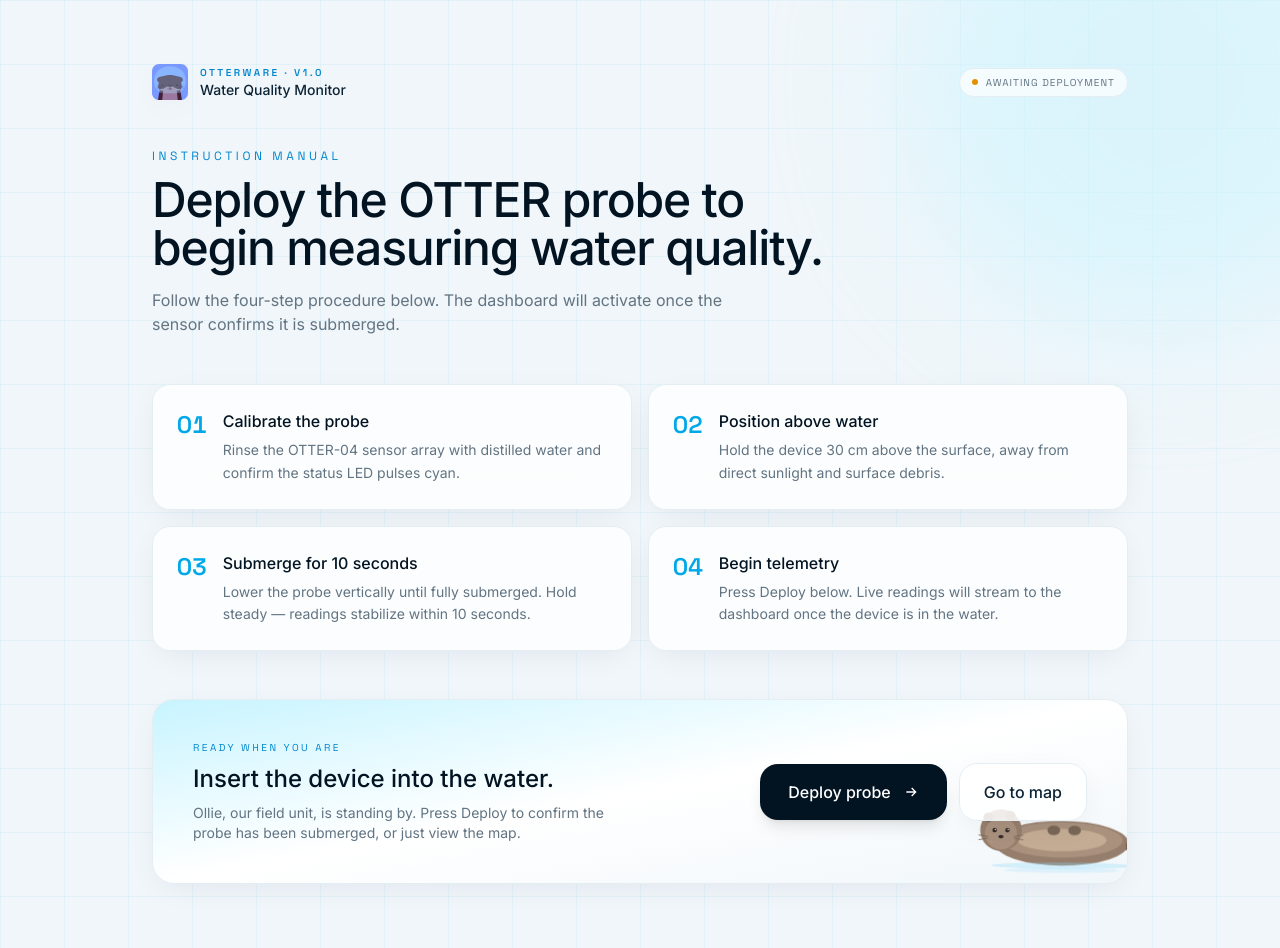
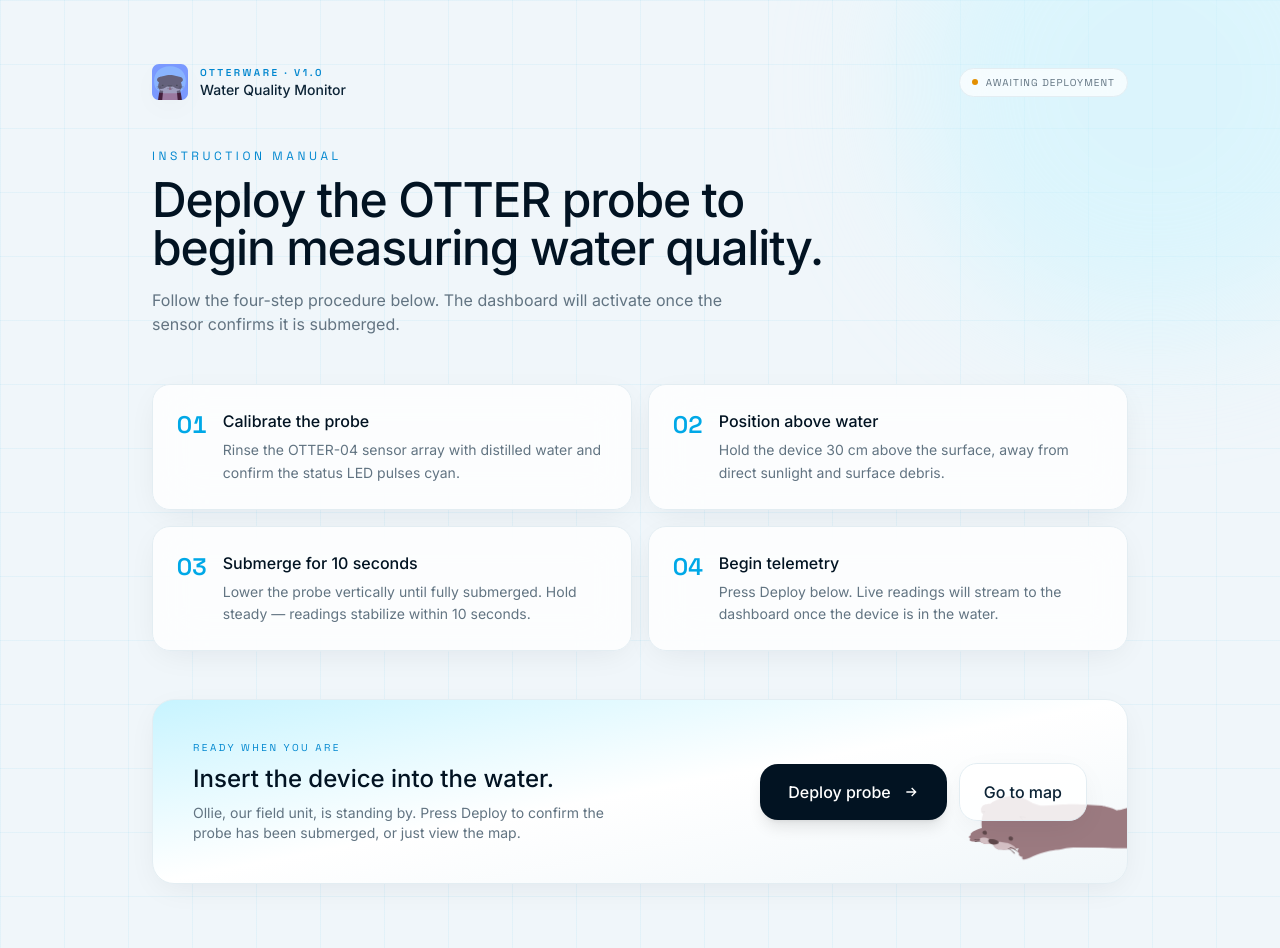
Before and after one commit to ErmalMC/OtterDisaster, a React (Vite) app in the folder frontend/: page / in a window 1280 px wide. Built offline with nearby package versions, Linux system fonts and the light colour scheme.

Commit message:
change otter that floats

```diff
--- a/frontend/src/components/Otter.jsx
+++ b/frontend/src/components/Otter.jsx
@@ -1,67 +1,7 @@
-export function Otter({ className }) {
+import otterDown from '../../public/otter-down.svg';
+
+export function Otter({className}) {
   return (
-    <svg
-      className={className}
-      viewBox="0 0 120 80"
-      fill="none"
-      xmlns="http://www.w3.org/2000/svg"
-      aria-label="Ollie the otter"
-    >
-      {/* Body floating on back */}
-      <ellipse cx="60" cy="48" rx="42" ry="14" fill="#8B6F5C" />
-      <ellipse cx="60" cy="46" rx="38" ry="11" fill="#A0856F" />
-      {/* Belly */}
-      <ellipse cx="60" cy="46" rx="28" ry="7" fill="#D4B89A" opacity="0.6" />
-      {/* Head */}
-      <circle cx="22" cy="40" r="13" fill="#8B6F5C" />
-      <circle cx="22" cy="42" r="10" fill="#A0856F" />
-      {/* Ears */}
-      <circle cx="14" cy="32" r="3" fill="#6B5444" />
-      <circle cx="28" cy="31" r="3" fill="#6B5444" />
-      {/* Eyes */}
-      <circle cx="18" cy="40" r="1.4" fill="#1A1110" />
-      <circle cx="26" cy="40" r="1.4" fill="#1A1110" />
-      <circle cx="18.4" cy="39.6" r="0.4" fill="#fff" />
-      <circle cx="26.4" cy="39.6" r="0.4" fill="#fff" />
-      {/* Nose */}
-      <ellipse cx="22" cy="44" rx="1.6" ry="1.1" fill="#1A1110" />
-      {/* Whiskers */}
-      <line x1="14" y1="44" x2="8" y2="43" stroke="#6B5444" strokeWidth="0.5" />
-      <line x1="14" y1="45" x2="8" y2="46" stroke="#6B5444" strokeWidth="0.5" />
-      <line
-        x1="30"
-        y1="44"
-        x2="36"
-        y2="43"
-        stroke="#6B5444"
-        strokeWidth="0.5"
-      />
-      <line
-        x1="30"
-        y1="45"
-        x2="36"
-        y2="46"
-        stroke="#6B5444"
-        strokeWidth="0.5"
-      />
-      {/* Paws holding device on belly */}
-      <ellipse cx="55" cy="40" rx="4" ry="3" fill="#6B5444" />
-      <ellipse cx="68" cy="40" rx="4" ry="3" fill="#6B5444" />
-      {/* Sensor device on belly */}
-{/*       <rect x="56" y="36" width="12" height="6" rx="1.5" fill="#1E293B" /> */}
-{/*       <circle cx="62" cy="39" r="1" fill="#7DD3FC"> */}
-{/*         <animate */}
-{/*           attributeName="opacity" */}
-{/*           values="1;0.3;1" */}
-{/*           dur="1.6s" */}
-{/*           repeatCount="indefinite" */}
-{/*         /> */}
-{/*       </circle> */}
-      {/* Tail */}
-      <path d="M 100 48 Q 115 44 118 50 Q 115 52 100 52 Z" fill="#6B5444" />
-      {/* Water ripples */}
-      <ellipse cx="60" cy="62" rx="44" ry="2" fill="#7DD3FC" opacity="0.3" />
-      <ellipse cx="60" cy="65" rx="36" ry="1.5" fill="#7DD3FC" opacity="0.2" />
-    </svg>
+      <img src={otterDown} className={className} alt="icon" />
   );
 }
```
Also changed, not shown: frontend/public/otter-down.svg (added).
